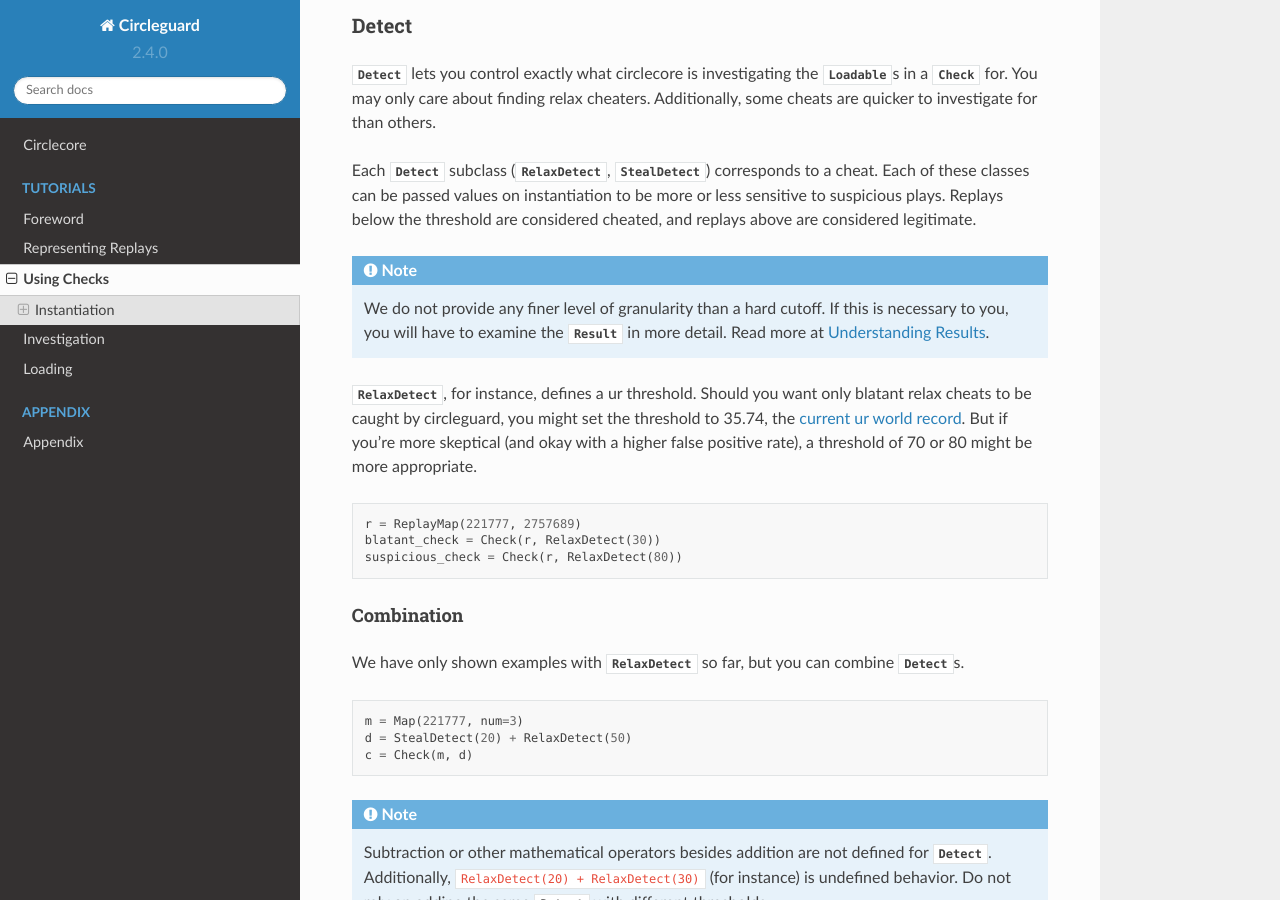
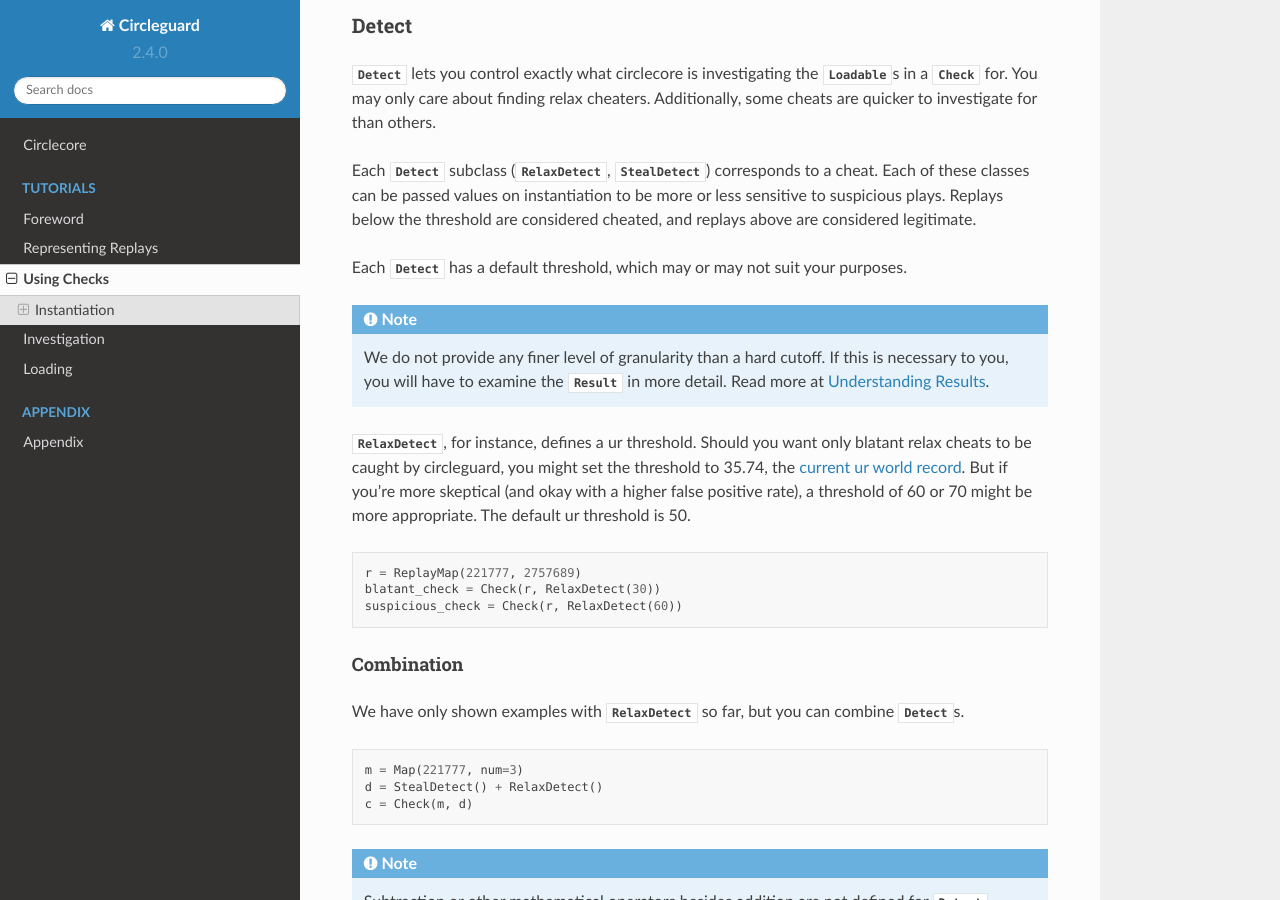
Before and after one commit to circleguard/circlecore, a Sphinx documentation site: the page built from source/using-checks.rst, in a window 1280 px wide and 900 px high, scrolled down 760 px. Built offline with Sphinx 7.4.7 and the Read the Docs theme 2.0.0, drawn with Linux system fonts in a browser that asks for light colours.

Commit message:
mention default thresholds

```diff
--- a/source/using-checks.rst
+++ b/source/using-checks.rst
@@ -45,6 +45,8 @@
 less sensitive to suspicious plays. Replays below the threshold are considered
 cheated, and replays above are considered legitimate.
 
+Each |Detect| has a default threshold, which may or may not suit your purposes.
+
 .. note::
 
     We do not provide any finer level of granularity than a hard cutoff. If this
@@ -55,13 +57,14 @@
 blatant relax cheats to be caught by circleguard, you might set the threshold
 to 35.74, the `current ur world record <https://www.reddit.com/r/osugame/comments/8lqcyh/new_osustandard_ur_record_by_corim/>`_.
 But if you're more skeptical (and okay with a higher false positive rate),
-a threshold of 70 or 80 might be more appropriate.
+a threshold of 60 or 70 might be more appropriate. The default ur threshold
+is 50.
 
 .. code-block:: python
 
     r = ReplayMap(221777, 2757689)
     blatant_check = Check(r, RelaxDetect(30))
-    suspicious_check = Check(r, RelaxDetect(80))
+    suspicious_check = Check(r, RelaxDetect(60))
 
 Combination
 '''''''''''
@@ -72,7 +75,7 @@
 .. code-block:: python
 
     m = Map(221777, num=3)
-    d = StealDetect(20) + RelaxDetect(50)
+    d = StealDetect() + RelaxDetect()
     c = Check(m, d)
 
 .. note::
```
